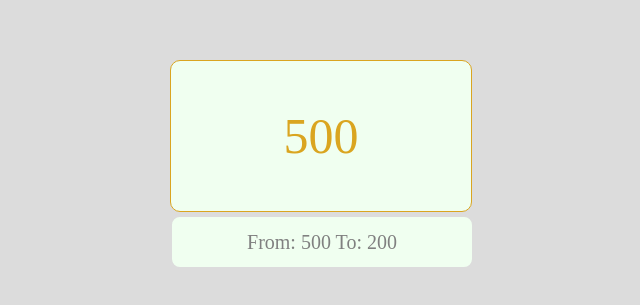
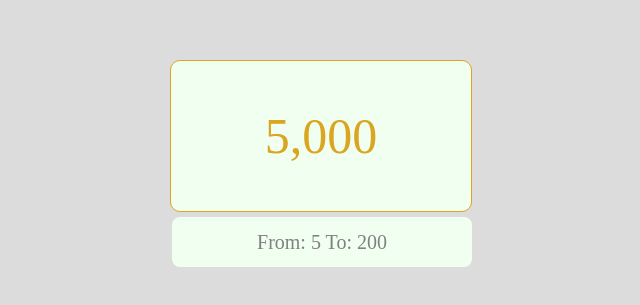
Before and after one commit to kuangch/NumberGrowAnimate, a plain HTML site: page index.html in a window 1280 px wide. Shown: the part 265-570 px from the top of the page, without its empty margins (370-1010 px from the left). Drawn offline with Linux system fonts and the light colour scheme.

Commit message:
add configuare for toggle show kilo-character

```diff
--- a/index.html
+++ b/index.html
@@ -47,8 +47,9 @@
 <script type="text/javascript" src="number-growth.js"></script>
 <script>
     var numberGrow = NumberGrowth('number-container',
-            500,
+            5000,
             {
+                showKiloCharacter: true,
                 startNumber: 122,
                 growNumberAnimateTime:1000* 3
             });
--- a/number-growth.js
+++ b/number-growth.js
@@ -16,6 +16,7 @@
 
         // default setting parameters
         var mSettings = {
+            showKiloCharacter: false,
             startNumber: 0,
             growNumberAnimateTime: 1000*3,
             changeNumberAnimateTime: 1000*2,
@@ -35,12 +36,44 @@
         var numberContainer = document.getElementById(arguments[0]);
         var initNumber = arguments[1];
 
+        function addKiloCharacter(str) {
+            var iNum = str.length%3;
+            var prev = '';
+            var arr = [];
+            var iNow = 0;
+            var tmp = '';
+            if(iNum !=0) {
+                prev = str.substring(0,iNum);
+                arr.push(prev);
+            }
+            str = str.substring(iNum);
+            for(var i=0;i<str.length;i++) {
+                iNow++;
+                tmp +=str[i];
+                if(iNow ==3 && tmp) {
+                    arr.push(tmp);
+                    tmp = '';
+                    iNow = 0;
+                }
+            }
+            return arr.join(',');
+        }
+
+        function removeKiloCharacter(str){
+            var ret = '';
+            var strs = str.split(',');
+            strs.forEach(function (item) {
+                ret += item;
+            });
+            return ret;
+        }
+
         var startGrow = function(){
             change2targetNumber(mSettings.startNumber, initNumber, mSettings.growNumberAnimateTime);
         };
 
         var changeNumber = function(number){
-            var currentNumber = parseInt(numberContainer.innerHTML);
+            var currentNumber = parseInt(mSettings.showKiloCharacter ? removeKiloCharacter(numberContainer.innerHTML) : numberContainer.innerHTML);
             change2targetNumber(currentNumber, number, mSettings.changeNumberAnimateTime);
         };
 
@@ -59,10 +92,10 @@
                 }
                 fromNumber += increaseNumber;
                 if(fromNumber > toNumber && isIncrease || fromNumber < toNumber && !isIncrease){
-                    numberContainer.innerHTML = toNumber;
+                    numberContainer.innerHTML = mSettings.showKiloCharacter ? addKiloCharacter(toNumber.toString()) : toNumber;
                     clearInterval(changeInterval);
                 }else{
-                    numberContainer.innerHTML = fromNumber;
+                    numberContainer.innerHTML = mSettings.showKiloCharacter ? addKiloCharacter(fromNumber.toString()): fromNumber;
                 }
 
             },mSettings.refreshTime)
```
